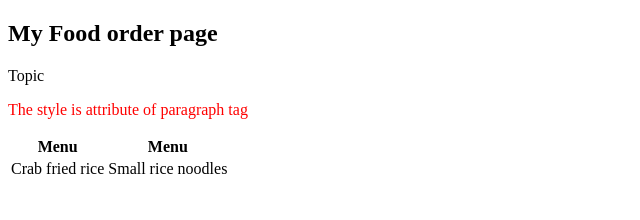
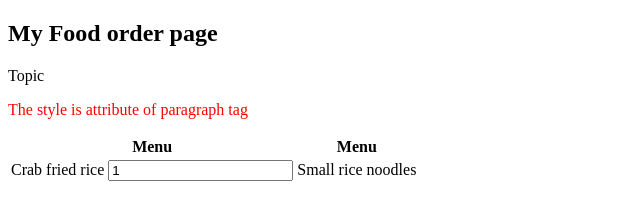
Before and after one commit to akomsowanapsu/foodweb, a plain HTML site: page food_order.html in a window 1280 px wide. Shown: the whole page, without its empty margins (0-640 px from the left). Drawn offline with Linux system fonts and the light colour scheme.

Commit message:
Update food_order.html

```diff
--- a/food_order.html
+++ b/food_order.html
@@ -15,7 +15,10 @@
 
   </tr>
   <tr>
-    <td> Crab fried rice</td>
+    <td> Crab fried rice
+
+    <input type="number" id="qty" min="1" value="1" placeholder="Quantity">
+    </td>
     <td>Small rice noodles</td>
 
   </tr>
```
